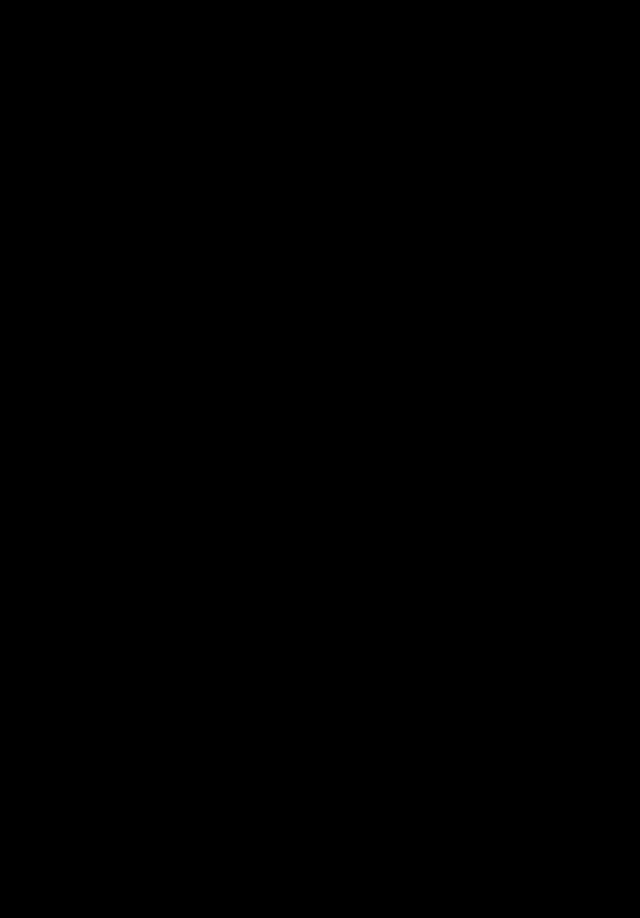
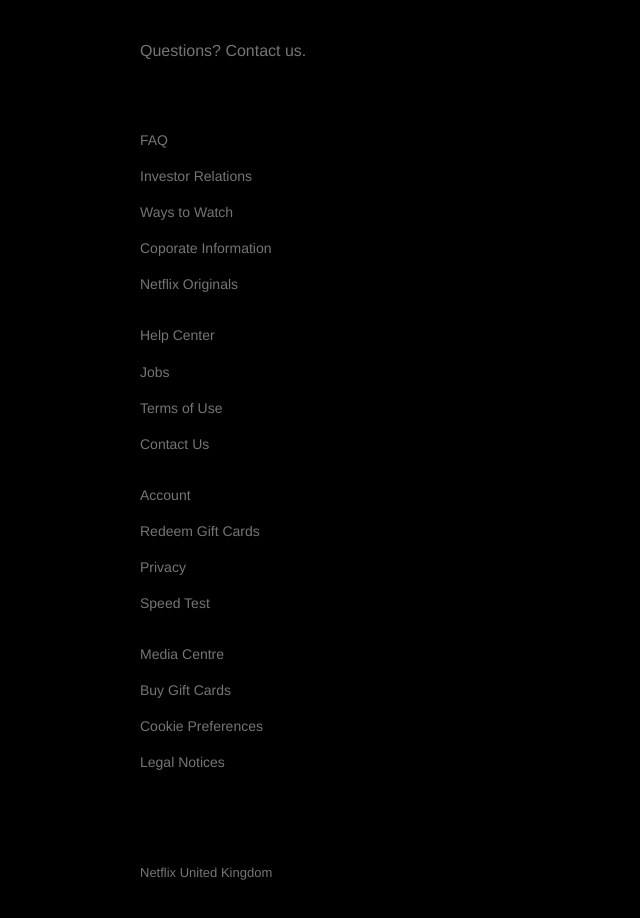
Before and after one commit to OzerOzturk/Netflix-Clone, a React (Create React App) app: page / in a window 1280 px wide. Shown: the part 1300-2218 px from the top of the page, without its empty margins (0-640 px from the left). Before the commit the page ends 1237 px from the top, so only its background shows below. Built offline with nearby package versions, Linux system fonts and the light colour scheme.

Commit message:
footer component was built

```diff
--- a/src/App.js
+++ b/src/App.js
@@ -1,6 +1,12 @@
 import React from 'react';
+import { FooterContainer } from './containers/footer';
 import {JumbotronContainer} from './containers/jumbotron';
 
 export default function App() {
-  return <JumbotronContainer/>;
+  return (
+    <>
+      <JumbotronContainer/>;
+      <FooterContainer/>
+    </>
+  ) ;
 }
--- /dev/null
+++ b/src/components/footer/index.js
@@ -0,0 +1,30 @@
+import React from 'react';
+import {Container, Row, Column, Link, Title, Text, Break} from './styles/footer';
+
+export default function Footer({children, ...restProps}) {
+    return <Container {...restProps}>{children} </Container>;
+};
+
+Footer.Row = function FooterRow({children, ...restProps}) {
+    return <Row {...restProps} >{children}</Row>;
+};
+
+Footer.Column = function FooterColumn({children, ...restProps}) {
+    return <Column {...restProps} >{children}</Column>;
+};
+
+Footer.Link = function FooterLink({children, ...restProps}) {
+    return <Link {...restProps} >{children}</Link>;
+};
+
+Footer.Title = function FooterTitle({children, ...restProps}) {
+    return <Title {...restProps} >{children}</Title>;
+};
+
+Footer.Text = function FooterText({children, ...restProps}) {
+    return <Text {...restProps} >{children}</Text>;
+};
+
+Footer.Break = function FooterBreak({children, ...restProps}) {
+    return <Break {...restProps} >{children}</Break>;
+};
--- /dev/null
+++ b/src/components/footer/styles/footer.js
@@ -0,0 +1,53 @@
+import styled from 'styled-components/macro';
+
+export const Container = styled.div`
+    display:flex;
+    padding: 70px 56px;
+    margin:auto;
+    max-width: 1000px;
+    flex-direction: column;
+
+    @media (max-width: 1000px) {
+        padding: 70px 30px;
+    }
+`;
+
+export const Column = styled.div `
+    display:flex;
+    flex-direction:column;
+    text-align:left;
+`;
+
+export const Row = styled.div`
+    display:grid;
+    grid-template-columns: repeat (auto-fill, minmax(210px,1fr));
+    grid-gap:15px;
+
+    @media(max-width: 1000px) {
+        grid-template-columns: repeat(auto-fill, minmax(150px, 1fr));
+    }
+`;
+
+export const Link = styled.a`
+    color: #757575;
+    margin-bottom:20px;
+    font-size:14px;
+    text-decoration: none;
+`;
+
+export const Title = styled.p`
+    font-size:16px;
+    color: #757575;
+    margin-bottom:40px;
+`;
+
+export const Text = styled.p`
+    font-size: 13px;
+    color:#757575;
+    margin-bottom:40px;
+`;
+
+export const Break = styled.p`
+    flex-basis:100%;
+    height:0;
+`;
--- a/src/components/index.js
+++ b/src/components/index.js
@@ -1 +1,2 @@
 export {default as Jumbotron} from './jumbotron'
+export {default as Footer} from './footer';
--- /dev/null
+++ b/src/containers/footer.js
@@ -0,0 +1,43 @@
+import React from 'react';
+import {Footer} from '../components';
+
+export function FooterContainer(){
+    return (
+        <Footer>
+            <Footer.Title>Questions? Contact us.</Footer.Title>
+            <Footer.Break/>
+            <Footer.Row>
+                <Footer.Column>
+                    <Footer.Link href='#'>FAQ</Footer.Link>
+                    <Footer.Link href='#'>Investor Relations</Footer.Link>
+                    <Footer.Link href='#'>Ways to Watch</Footer.Link>
+                    <Footer.Link href='#'>Coporate Information</Footer.Link>
+                    <Footer.Link href='#'>Netflix Originals</Footer.Link>
+                </Footer.Column>
+
+                <Footer.Column>
+                    <Footer.Link href='#'>Help Center</Footer.Link>
+                    <Footer.Link href='#'>Jobs</Footer.Link>
+                    <Footer.Link href='#'>Terms of Use</Footer.Link>
+                    <Footer.Link href='#'>Contact Us</Footer.Link>
+                </Footer.Column>
+
+                <Footer.Column>
+                    <Footer.Link href='#'>Account</Footer.Link>
+                    <Footer.Link href='#'>Redeem Gift Cards</Footer.Link>
+                    <Footer.Link href='#'>Privacy</Footer.Link>
+                    <Footer.Link href='#'>Speed Test</Footer.Link>
+                </Footer.Column>
+
+                <Footer.Column>
+                    <Footer.Link href='#'>Media Centre</Footer.Link>
+                    <Footer.Link href='#'>Buy Gift Cards</Footer.Link>
+                    <Footer.Link href='#'>Cookie Preferences</Footer.Link>
+                    <Footer.Link href='#'>Legal Notices</Footer.Link>
+                </Footer.Column>
+                <Footer.Break/>
+                <Footer.Text>Netflix United Kingdom</Footer.Text>
+            </Footer.Row>
+        </Footer>
+    )
+}
```
